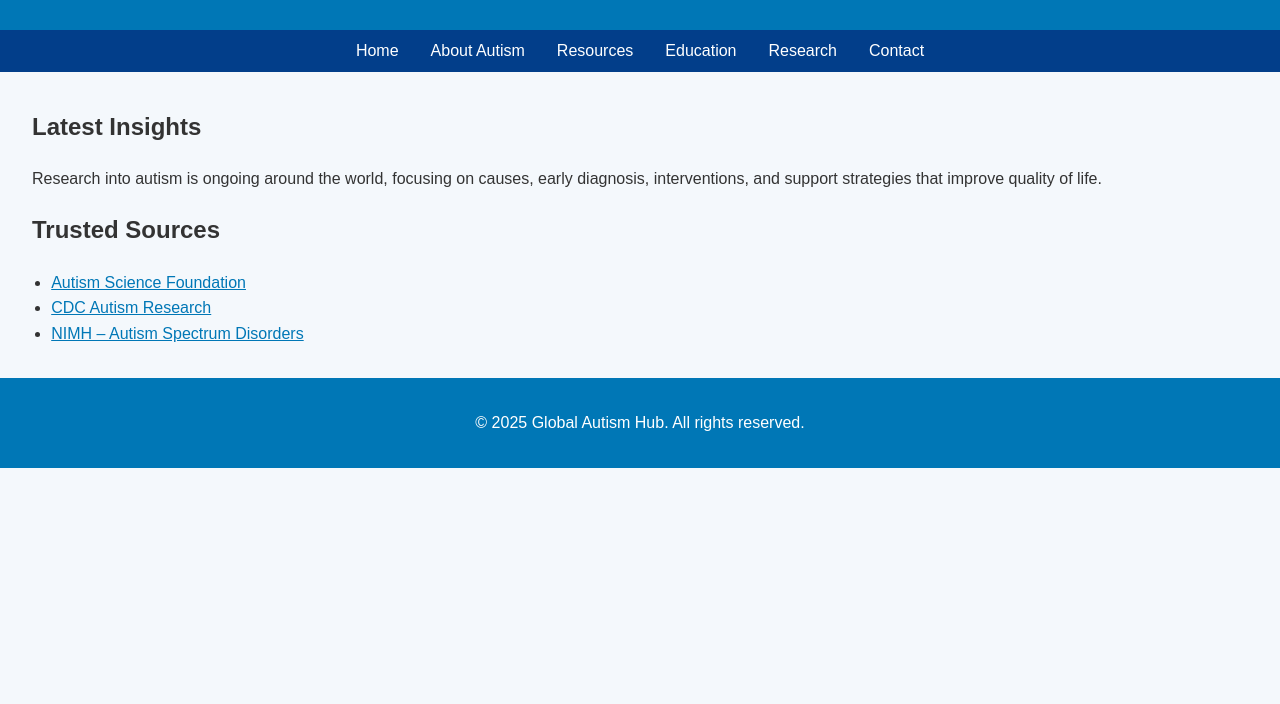
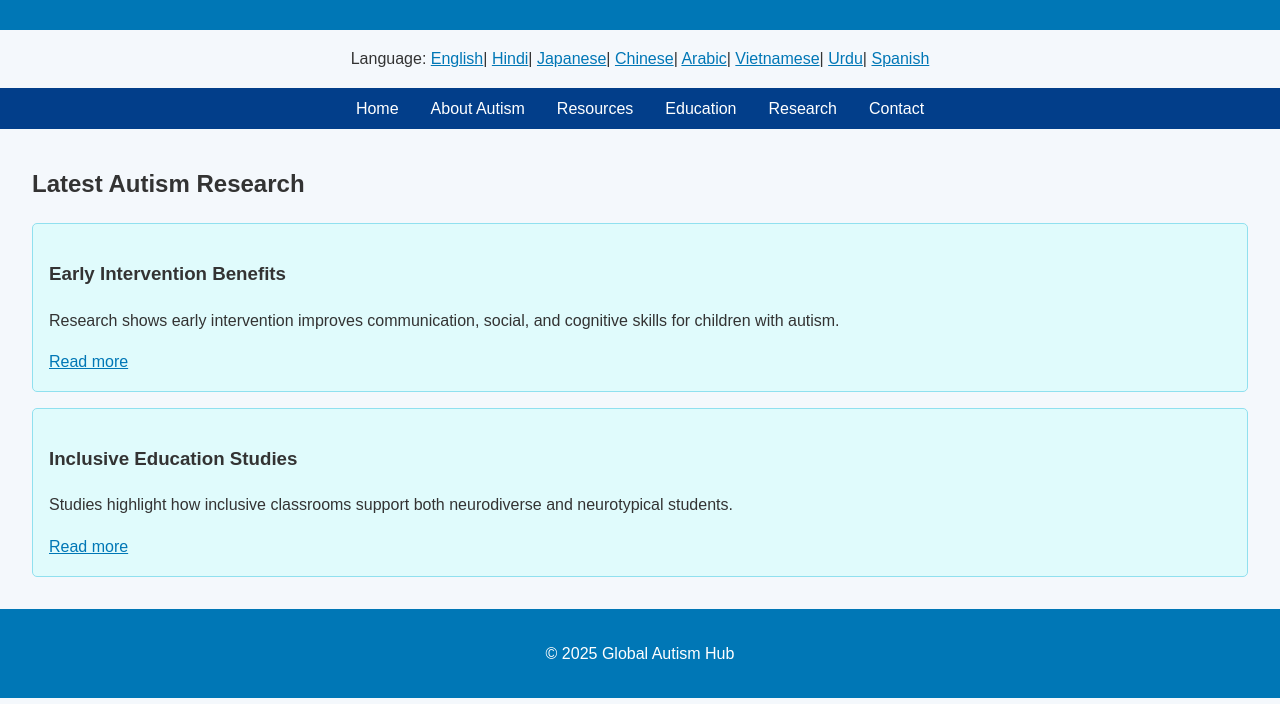
Before and after one commit to divyam-vns/divyamvns.github.io, a plain HTML site: page research.html in a window 1280 px wide. Shown: the part 96-800 px from the top of the page. Drawn offline with Linux system fonts and the light colour scheme.

Commit message:
Update research.html

```diff
--- a/research.html
+++ b/research.html
@@ -7,37 +7,65 @@
 <link rel="stylesheet" href="style.css">
 </head>
 <body>
+
 <header>
-    <h1>Autism Research</h1>
+  <h1 id="site-title">🌍 Global Autism Hub</h1>
 </header>
+
+<div id="language-switcher">
+  <span>Language: </span>
+  <a href="#" data-lang="en">English</a>|
+  <a href="#" data-lang="hi">Hindi</a>|
+  <a href="#" data-lang="ja">Japanese</a>|
+  <a href="#" data-lang="zh">Chinese</a>|
+  <a href="#" data-lang="ar">Arabic</a>|
+  <a href="#" data-lang="vi">Vietnamese</a>|
+  <a href="#" data-lang="ur">Urdu</a>|
+  <a href="#" data-lang="es">Spanish</a>
+</div>
 
 <nav>
   <a href="index.html">Home</a>
   <a href="about.html">About Autism</a>
   <a href="resources.html">Resources</a>
-  <a href="education.html">Education</a> <!-- New link -->
+  <a href="education.html">Education</a>
   <a href="research.html">Research</a>
   <a href="contact.html">Contact</a>
 </nav>
 
 <main>
-    <h2>Latest Insights</h2>
-    <p>
-      Research into autism is ongoing around the world, focusing on causes,
-      early diagnosis, interventions, and support strategies that improve
-      quality of life.
-    </p>
+  <h2 id="research-title">Latest Autism Research</h2>
 
-    <h2>Trusted Sources</h2>
-    <ul>
-      <li><a href="https://www.autismsciencefoundation.org" target="_blank">Autism Science Foundation</a></li>
-      <li><a href="https://www.cdc.gov/ncbddd/autism/index.html" target="_blank">CDC Autism Research</a></li>
-      <li><a href="https://www.nimh.nih.gov/health/topics/autism-spectrum-disorders-asd" target="_blank">NIMH – Autism Spectrum Disorders</a></li>
-    </ul>
+  <div class="resource-item">
+    <h3>Early Intervention Benefits</h3>
+    <p>Research shows early intervention improves communication, social, and cognitive skills for children with autism.</p>
+    <a href="https://www.autismspeaks.org/early-intervention" target="_blank">Read more</a>
+  </div>
+
+  <div class="resource-item">
+    <h3>Inclusive Education Studies</h3>
+    <p>Studies highlight how inclusive classrooms support both neurodiverse and neurotypical students.</p>
+    <a href="https://www.autism.org.uk/professionals/education" target="_blank">Read more</a>
+  </div>
 </main>
 
 <footer>
-    <p>&copy; 2025 Global Autism Hub. All rights reserved.</p>
+  <p>&copy; 2025 Global Autism Hub</p>
 </footer>
+
+<script>
+// Multilingual
+const researchTranslations = { en:{researchTitle:"Latest Autism Research"}, hi:{researchTitle:"नवीनतम ऑटिज़्म शोध"} };
+const langLinksResrch = document.querySelectorAll('#language-switcher a');
+langLinksResrch.forEach(link=>{
+  link.addEventListener('click', e=>{
+    e.preventDefault();
+    const lang = link.getAttribute('data-lang');
+    const t = researchTranslations[lang] || researchTranslations['en'];
+    document.getElementById('research-title').textContent = t.researchTitle;
+  });
+});
+</script>
+
 </body>
 </html>
```
Lines whose indentation alone changed are shown as unchanged.
